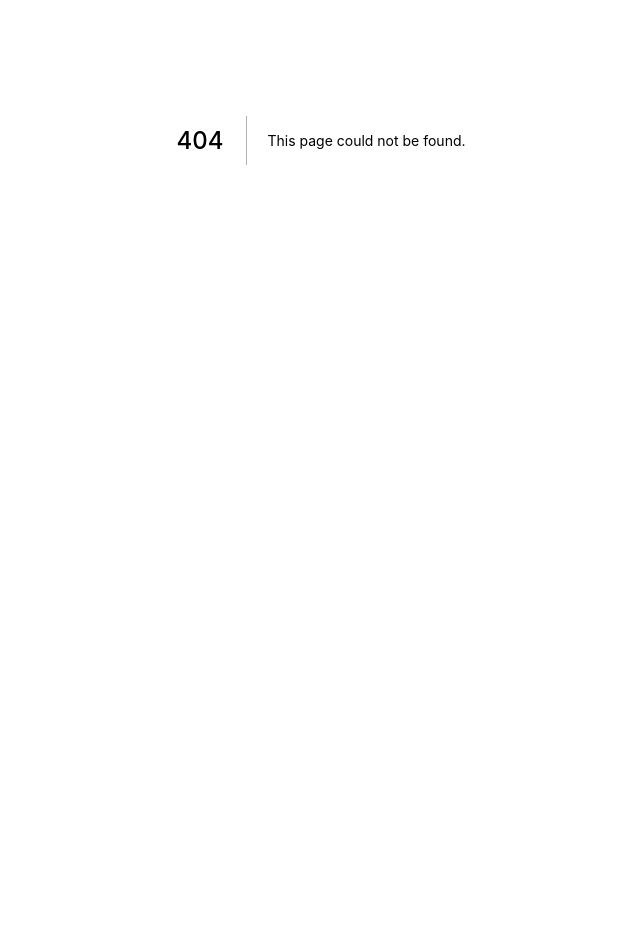
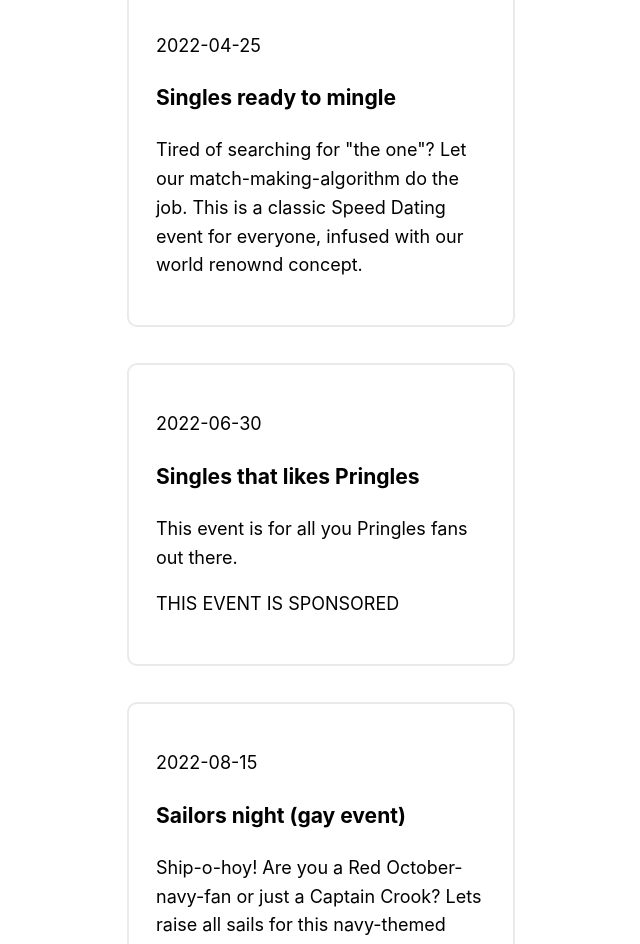
Before and after one commit to ehak123/SpeedDating, a Next.js app: page /arr-menu in a window 1280 px wide. Before the commit this address had no page. Shown: the part 260-1204 px from the top of the page, without its empty margins (319-959 px from the left). Before the commit the page ends 800 px from the top, so only its background shows below. Built offline with nearby package versions, Linux system fonts and the light colour scheme.

Commit message:
work in progress

```diff
--- /dev/null
+++ b/pages/arr-menu.js
@@ -0,0 +1,47 @@
+import Link from 'next/link'
+import Date from '../components/date'
+import Head from 'next/head'
+import Layout, { siteTitle } from '../components/layout'
+import utilStyles from '../styles/utils.module.css'
+import { getSortedPostsData } from '../lib/posts'
+
+export async function getStaticProps() {
+  const allPostsData = getSortedPostsData()
+  return {
+    props: {
+      allPostsData
+    }
+  }
+}
+
+export default function Children({ allPostsData }) {
+  return (
+    <Layout children>
+      <Head>
+        <title>{siteTitle}</title>
+      </Head>
+      <main>
+        <section className={utilStyles.containerwide}>
+          <div className={utilStyles.calendercard}>
+            <p className={utilStyles.lighttext}> 2022-04-25 </p>
+            <h3>Singles ready to mingle</h3>
+            <p>Tired of searching for "the one"? Let our match-making-algorithm do the job. This is a classic Speed Dating event for everyone, infused with our world renownd concept. </p>
+          </div>
+          <div className={utilStyles.calendercard}>
+            <p className={utilStyles.lighttext}> 2022-06-30 </p>
+            <h3>Singles that likes Pringles</h3>
+            <p>This event is for all you Pringles fans out there.</p>
+            <p > THIS EVENT IS SPONSORED</p>
+          </div>
+          <div className={utilStyles.calendercard}>
+            <p className={utilStyles.lighttext}> 2022-08-15 </p>
+            <h3>Sailors night (gay event)</h3>
+            <p>Ship-o-hoy! Are you a Red October-navy-fan or just a Captain Crook? Lets raise all sails for this navy-themed event!</p>
+          </div>
+          <br/>
+          <h3 id = {utilStyles.centertext} >...more events will be added soon! <br></br>Become a member today and do not miss out! </h3>
+        </section>
+      </main>
+    </Layout>
+  )
+}
```
